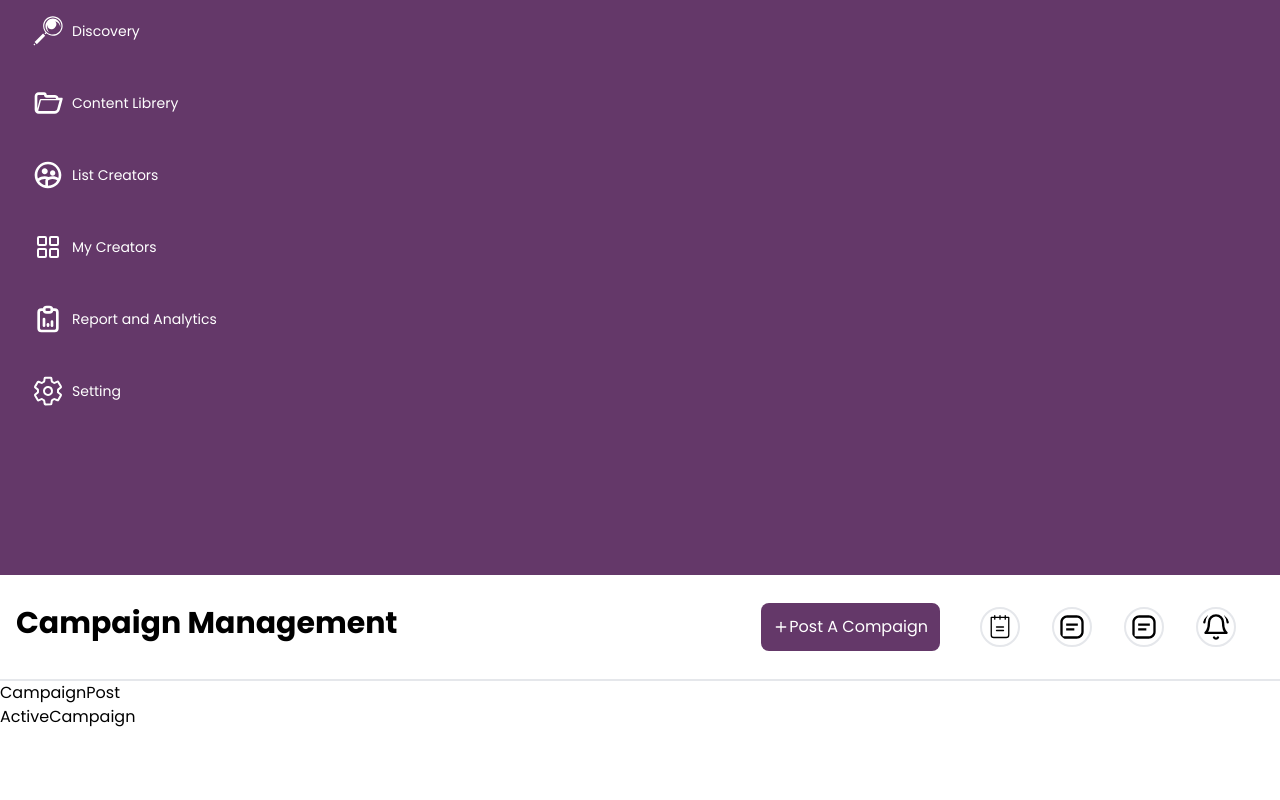
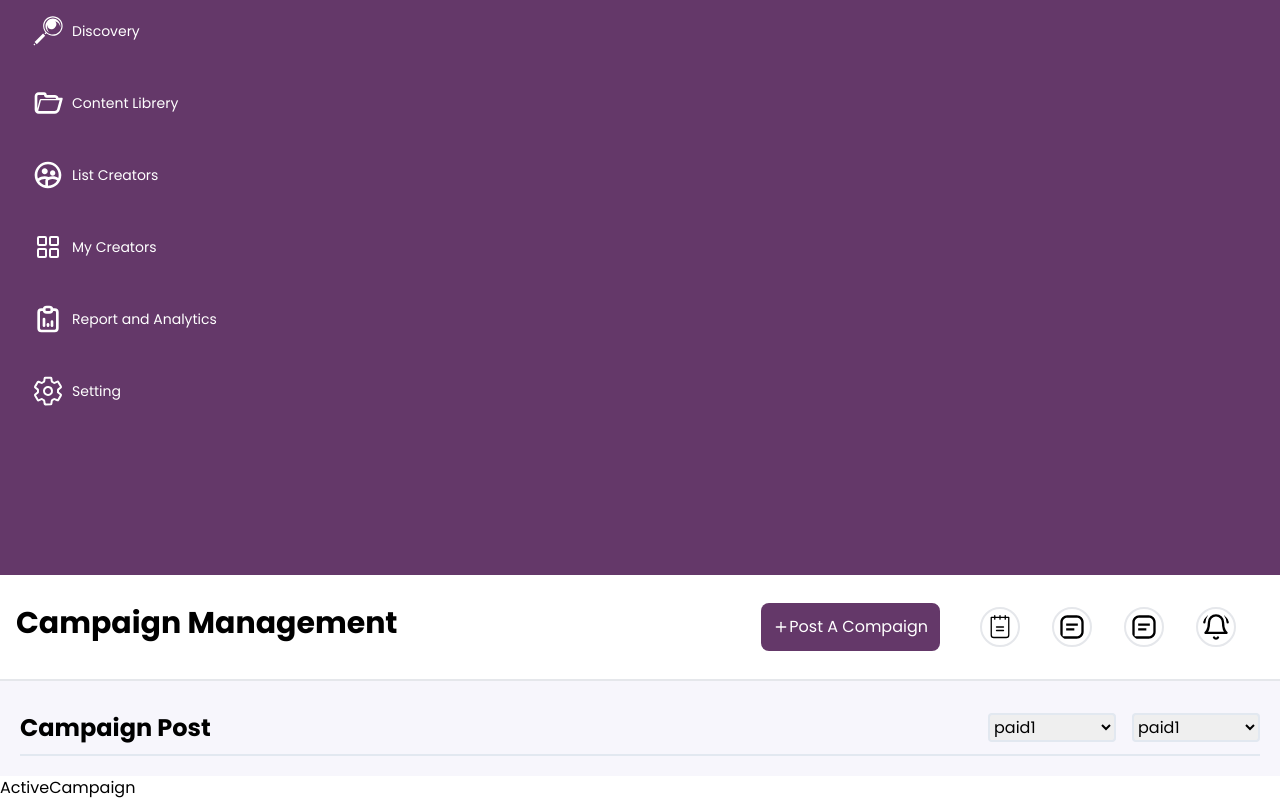
Before and after one commit to Ayala2004/CelebFarm, a React (Vite) app: page / in a window 1280 px wide. Shown: the part 225-1025 px from the top of the page. Before the commit the page ends 954 px from the top, so only its background shows below. Built offline with nearby package versions, Linux system fonts and the light colour scheme.

Commit message:
Campaign header

```diff
--- a/src/assets/icons/index.js
+++ b/src/assets/icons/index.js
@@ -10,7 +10,7 @@ import { PiNotepadLight } from "react-icons/pi";
 import { BiMessageSquareDetail } from "react-icons/bi";
 import { IoSettingsOutline } from "react-icons/io5";
 import { LuPlus } from "react-icons/lu";
-
+import { TbMoneybag } from "react-icons/tb";
 
 export {
   logo,
@@ -25,4 +25,5 @@ export {
   BiMessageSquareDetail,
   IoSettingsOutline,
   LuPlus,
+  TbMoneybag,
 };
--- /dev/null
+++ b/src/components/ChoiceList.jsx
@@ -0,0 +1,18 @@
+import OptionPay from "./OptionPay";
+import { options } from "../constants";
+
+const ChoiceList = () => {
+  return (
+    <select
+      name="paid"
+      id="paid"
+      className="w-32 border-2 border-slate-200 rounded m-0"
+    >
+      {options.map((option) => (
+        <OptionPay key={option.label} {...option} />
+      ))}
+    </select>
+  );
+};
+
+export default ChoiceList;
--- /dev/null
+++ b/src/components/OptionPay.jsx
@@ -0,0 +1,10 @@
+const OptionPay = ({ Icon,label }) => {
+  return (
+    <option>
+      <Icon />
+      {label}
+    </option>
+  );
+};
+
+export default OptionPay;
--- a/src/constants/index.js
+++ b/src/constants/index.js
@@ -9,8 +9,8 @@ import {
   PiNotepadLight,
   BiMessageSquareDetail,
   IoSettingsOutline,
+  TbMoneybag,
 } from "../assets/icons/index";
-
 
 export const navLinks = [
   { href: "#Dashboard", label: "Dashboard", Icon: PiSquaresFour },
@@ -46,3 +46,10 @@ export const headerIcon = [
   { Icon: BiMessageSquareDetail, href: "#chat" },
   { Icon: LuBellRing, href: "#bell" },
 ];
+
+export const options = [
+  { Icon: TbMoneybag, label: "paid1" },
+  { Icon: TbMoneybag, label: "paid2" },
+  { Icon: TbMoneybag, label: "paid3" },
+  { Icon: TbMoneybag, label: "paid4" },
+];
--- a/src/index.css
+++ b/src/index.css
@@ -15,3 +15,8 @@
     background-color:#643869;
     color: white;
  }
+.card-title{
+   color:black;
+   font-weight:800;
+   font-size:x-large;
+}
--- a/src/sections/CampaignPost.jsx
+++ b/src/sections/CampaignPost.jsx
@@ -1,9 +1,21 @@
-import React from 'react'
-
+import { TbMoneybag } from "../assets/icons/index";
+import { options } from "../constants";
+import ChoiceList from "../components/ChoiceList";
 const CampaignPost = () => {
   return (
-    <div>CampaignPost</div>
-  )
-}
+    <section className="bg-[#f7f6fc] p-5">
+      <header
+        className="flex flex-col justify-between border-b-2 border-slate-200 items-center
+      md:flex-row">
+        <h1 className="card-title">Campaign Post</h1>
+        <div className="flex flex-col gap-4 py-3 md:flex-row ">
+          <ChoiceList />
+          <ChoiceList />
+        </div>
+      </header>
 
-export default CampaignPost
+    </section>
+  );
+};
+
+export default CampaignPost;
```
